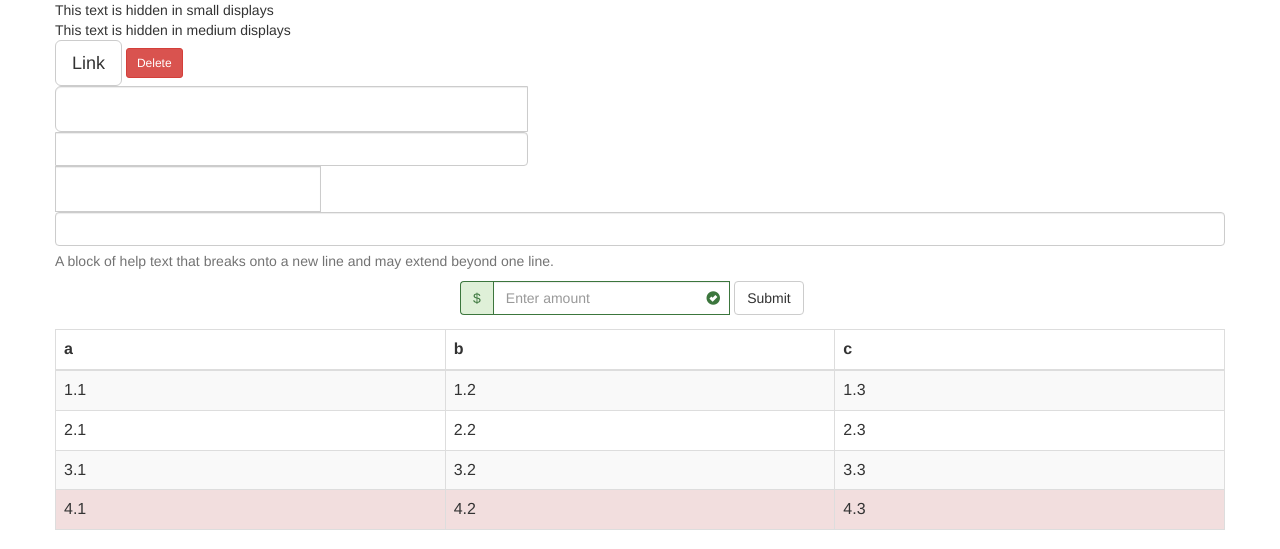
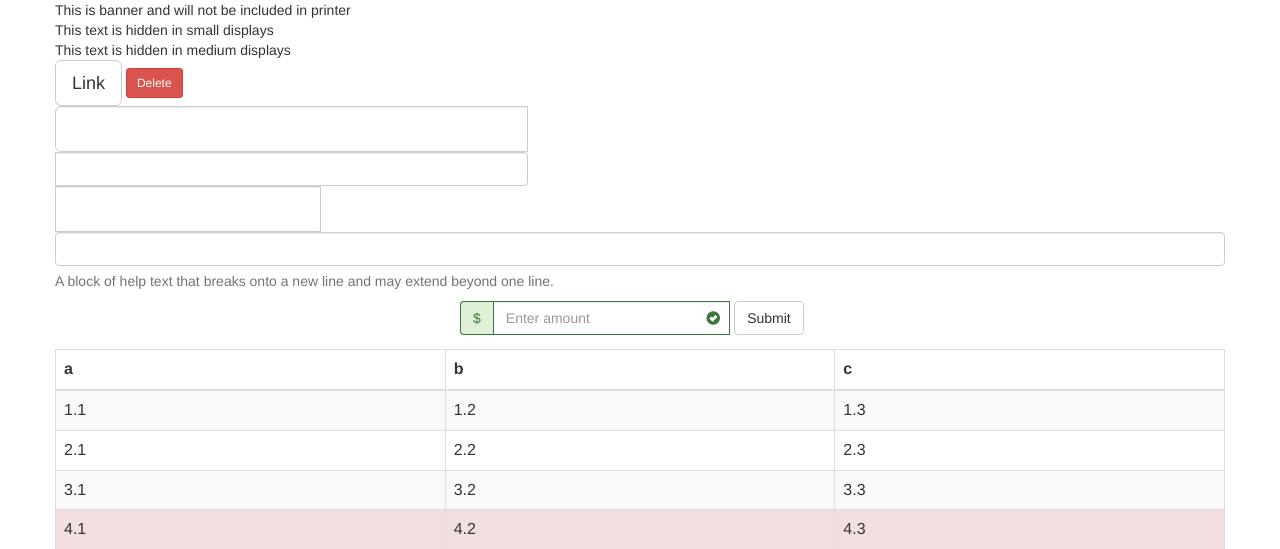
Before and after one commit to slaviber/CyberProgramming, a web app: page / in a window 1280 px wide. Shown: the top 549 px of the page. Run offline with its HTML, style and script files only (its server is not run), Linux system fonts and the light colour scheme; data that the repository does not hold is empty.

Commit message:
Applied printer styles (include/exclude in print)

```diff
--- a/05_SampleBootstrap/WebContent/index.html
+++ b/05_SampleBootstrap/WebContent/index.html
@@ -9,6 +9,13 @@
 
 <body>
 	<div class="container">
+		<div class="row hidden-print">
+			This is banner and will not be included in printer
+		</div>
+		<div class="row visible-print-block">
+			This is printed from tanovedu @ github
+		</div>
+
 		<div class="row hidden-sm hidden-xs">
 			This text is hidden in small displays
 		</div>
```
